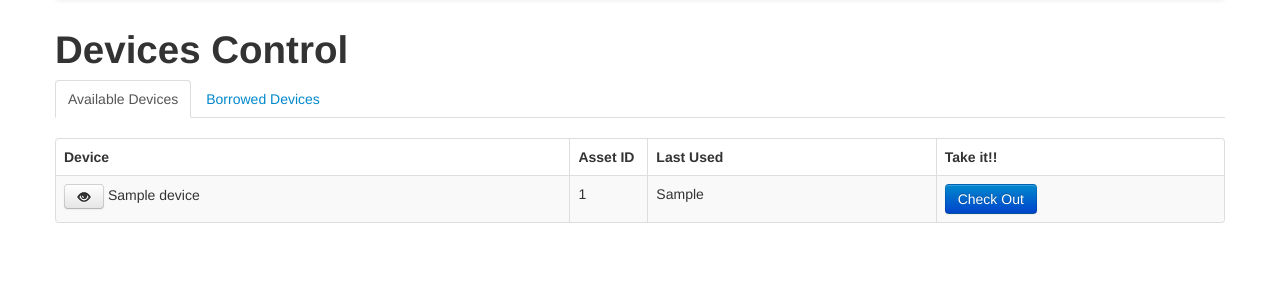
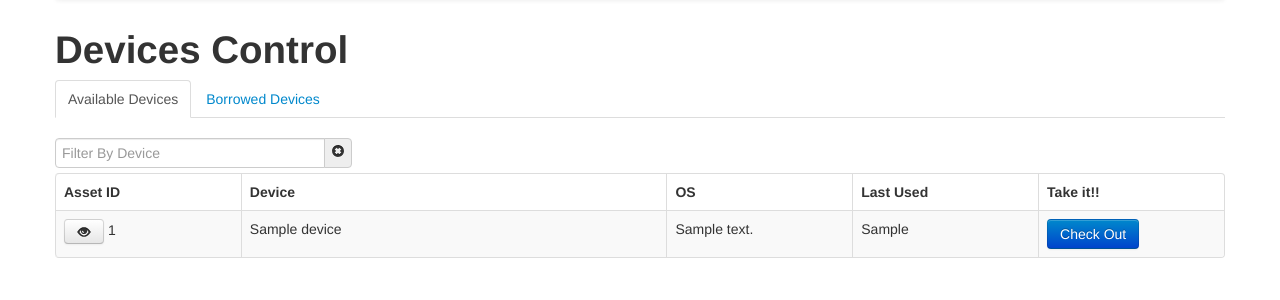
Before and after one commit to nekotiko/DeviceInventory, a Django app: template templates/dashboard.html in a window 1280 px wide. Shown: the part 42-342 px from the top of the page. Run offline with Django 3.2, Linux system fonts and the light colour scheme; the template is opened without the code that fills it: most values are stand-ins (such as "Sample title", 1, 10 or a date in 2020).

Commit message:
stabilization changes

```diff
--- a/gap_inventory/models.py
+++ b/gap_inventory/models.py
@@ -26,6 +26,9 @@ class Device(db.Model):
 
     def get_device_name(self):
         return "%s %s (%s)"%(self.family, self.model, self.brand)
+
+    def get_os_details(self):
+        return "%s - %s"%(self.os, self.os_version)
 
     def get_last_used(self):
         """ Return last time somebody used the device """
--- a/templates/dashboard.html
+++ b/templates/dashboard.html
@@ -3,40 +3,53 @@
     <title>Dashboard</title>
 </head>
 <body>
+
 <div class="container">
 
 {% include "includes/nav_bar.html" %}
+
 
 <div class="row-fluid">
     <div class="span12 ">
         <h1>Devices Control</h1>
     </div>
+</div>
+    <div class="row-fluid">
 
-    <div class="row-fluid">
         <div class="span12">
             <ul class="nav nav-tabs">
                 <li class="active"><a href="#checked_in" data-toggle="tab">Available Devices</a></li>
                 <li><a href="#checked_out" data-toggle="tab">Borrowed Devices</a></li>
             </ul>
-
-            <div class="tab-content">
+            <div class="row-fluid">
+               <div class="span12">
+                   <div class="input-append">
+                    <input class="span3" id="filterby" type="text" placeholder="Filter By Device" onkeyup="filter_by($(this).val())">
+                       <span class="add-on"><a href="javascript:$('#filterby').val('');filter_by('')"><i class="icon-remove-sign"></i></a></span>
+                       </div>
+               </div>
+             </div>
+                <div class="tab-content">
                 <div class="tab-pane active" id="checked_in">
                     <table class="table table-striped table-bordered">
                         <thead>
                         <tr>
-                            <th class='span5'>Device</th>
-                            <th class='span1'>Asset ID</th>
-                            <th class='span3'>Last Used</th>
-                            <th class='span3'>Take it!!</th>
+                            <th class='span2'>Asset ID</th>
+                            <th class='span4'>Device</th>
+                            <th class='span2 hidden-phone'>OS</th>
+                            <th class='span2'>Last Used</th>
+                            <th class='span2'>Take it!!</th>
                         </tr>
                         </thead>
                         <tbody id="checkedin-body">
                         {% for device in checked_in %}
                             <tr id="row-id-{{device.key.id}}">
-                                <td><a data-load-remote="/device_details/{{device.key.id}}" data-remote-target="#display_project_modal .modal-body" data-target="#display_project_modal" data-toggle="modal"  role="button" class="btn" ><i class="icon-eye-open"></i></a>
-                                    {{device.get_device_name }}
+                                <td>
+                                    <a data-load-remote="/device_details/{{device.key.id}}" data-remote-target="#display_project_modal .modal-body" data-target="#display_project_modal" data-toggle="modal"  role="button" class="btn" ><i class="icon-eye-open"></i></a>
+                                    {{device.gap_asset_id }}
                                 </td>
-                                <td>{{device.gap_asset_id }}</td>
+                                <td>{{device.get_device_name }}</td>
+                                <td class="hidden-phone">{{device.get_os_details }}</td>
                                 <td>{{device.get_last_used }}</td>
                                 <td><button type="button" class="btn btn-primary" onclick="check_out_device({{device.key.id}})">Check Out</button></td>
                             </tr>
@@ -49,19 +62,21 @@
                     <table class="table table-striped table-bordered">
                         <thead>
                         <tr>
-                            <th class='span5'>Device</th>
-                            <th class='span1'>Asset ID</th>
-                            <th class='span3'>Taken By</th>
-                            <th class='span3'>Action</th>
+                            <th class='span2'>Asset ID</th>
+                            <th class='span4'>Device</th>
+                            <th class='span2 hidden-phone'>OS</th>
+                            <th class='span2'>Taken By</th>
+                            <th class='span2'>Action</th>
                         </tr>
                         </thead>
                         <tbody id="checkedout-body">
                         {% for device in checked_out %}
                             <tr id="row-id-{{device.key.id}}" >
                                 <td><a data-load-remote="/device_details/{{device.key.id}}" data-remote-target="#display_project_modal .modal-body"  data-target="#display_project_modal" data-toggle="modal" role="button" class="btn" ><i class="icon-eye-open"></i></a>
-                                    {{device.get_device_name }}
+                                    {{device.gap_asset_id }}
                                 </td>
-                                <td>{{device.gap_asset_id }}</td>
+                                <td>{{device.get_device_name }}</td>
+                                <td class="hidden-phone">{{device.get_os_details }}</td>
                                 <td>{{device.borrower }}</td>
                                 <td>
                                     {% if device.do_i_have_the_device %}
@@ -82,7 +97,7 @@
         </div>
     </div>
 </div>
-</div>
+
 
 
 {% include "includes/empty_modal.html" %}
--- a/templates/includes/nav_bar.html
+++ b/templates/includes/nav_bar.html
@@ -11,7 +11,7 @@
                 {% endif %}
 
             </ul>
-            <ul class="nav pull-right">
+            <ul class="nav pull-right hidden-phone">
                 <li class="dropdown">
                     <a href="#" class="dropdown-toggle" data-toggle="dropdown">
                         <i class="icon-user icon-white"></i>{{user.nickname  }}
--- a/www/js/mobileinventory.js
+++ b/www/js/mobileinventory.js
@@ -13,7 +13,6 @@
 function check_out_device(device_id){
     $.post("/checkout_device", { device_id: device_id },
       function callback(data){
-          console.log(data);
           change_device_from_tab(device_id,"checkedout");
       });
 }
@@ -44,7 +43,7 @@ function change_device_from_tab(device_id, to){
 }
 
 function swap_buttons(row, new_button_txt, second_row_txt, new_function) {
-    row.children('td').eq(2).html(second_row_txt);
+    row.children('td').eq(3).html(second_row_txt);
     row.find('button').html(new_button_txt);
     row.find('button').removeProp('onclick');
     row.find('button').unbind('click');
@@ -56,6 +55,18 @@ function enable_client(){
     $('#client').prop('disabled',!$('#belongs_to_client').is(':checked'));
 }
 
+
+function filter_by(text){
+
+    var regex = new RegExp( text + "\.*", 'gi');
+    $('tr[id^="row-id"]').each(function(index, row){
+      $(row).show();
+      var text = $($(row).find("td")[1]).html();
+      if (!text.match(regex)){
+         $(row).hide()
+      }
+  });
+}
 
 function add_me_to_the_queue(device_id){
 
```
